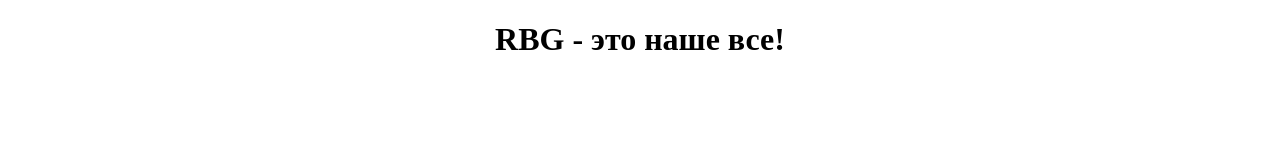
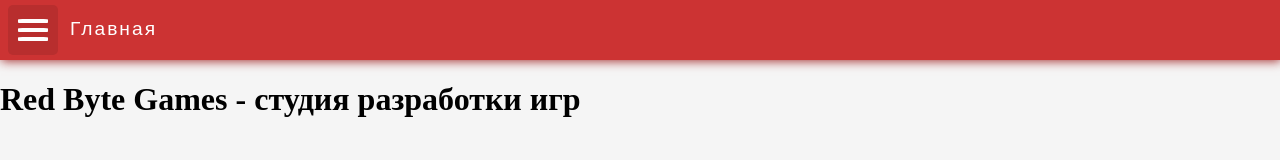
Before and after one commit to MrLikviduk/MrLikviduk.github.io, a plain HTML site: page index.html in a window 1280 px wide. Drawn offline with Linux system fonts and the light colour scheme.

Commit message:
development

```diff
--- a/index.html
+++ b/index.html
@@ -5,11 +5,36 @@
     <meta charset="UTF-8">
     <meta name="viewport" content="width=device-width, initial-scale=1.0">
     <meta http-equiv="X-UA-Compatible" content="ie=edge">
+    <link rel="stylesheet" href="style.css">
     <title>Red Byte Games - больше, чем игры</title>
 </head>
 
 <body>
-    <h1 style="text-align: center;">RBG - это наше все!</h1>
+    <header style="height: 60px">
+        <nav>
+            <div class="menu-button" id="btn">
+                <div class="burger-element el1"></div>
+                <div class="burger-element el2"></div>
+                <div class="burger-element el3"></div>
+            </div>
+            <div class="nav-label">Главная</div>
+        </nav>
+        <div class="nav-menu menu_is-open" id="menu">
+            <div style="height: 20px;"></div>
+            <a href="#"><div class="nav-element">Главная</div></a>
+            <a href="#"><div class="nav-element">О нас</div></a>
+            <a href="#"><div class="nav-element">Галерея</div></a>
+            <a href="#"><div class="nav-element">Контакты</div></a>
+        </div>
+    </header>
+    <script>
+        btn.addEventListener('click', function() {
+            menu.classList.toggle('menu_is-open');
+        })
+    </script>
+    <main>
+        <h1>Red Byte Games - студия разработки игр</h1>
+    </main>
 </body>
 
 </html>
--- /dev/null
+++ b/style.css
@@ -0,0 +1,70 @@
+body, html {
+    margin: 0;
+    background: whitesmoke;
+}
+a {
+    text-decoration: none;
+}
+nav {
+    width: 100vw;
+    height: 60px;
+    background: hsl(0, 60%, 50%);
+    position: fixed;
+    box-shadow: 1px 1px 10px hsl(0, 60%, 40%);
+    z-index: 100;
+}
+.menu-button {
+    width: 50px;
+    height: 50px;
+    margin: 5px 8px;
+    background: hsl(0, 60%, 45%);
+    border-radius: 10%;
+    position: relative;
+    cursor: pointer;
+}
+.burger-element {
+    height: 4px;
+    width: 30px;
+    border-radius: 15%;
+    background: white;
+    position: absolute;
+    left: 10px;
+}
+.burger-element.el1 {
+    top: 14px;
+}
+.burger-element.el2 {
+    top: 23px;
+}
+.burger-element.el3 {
+    top: 32px;
+}
+.nav-label {
+    display: inline-block;
+    color: white;
+    position: absolute;
+    left: 70px;
+    top: 18px;
+    font-family: SFUIRegular, sans-serif;
+    font-size: 1.2rem;
+    letter-spacing: 2px;
+}
+.nav-element {
+    color: white;
+    margin: 20px 30px;
+    font-size: 1.2rem;
+    letter-spacing: 1px;
+    font-family: SFUIRegular, sans-serif;
+}
+.nav-menu {
+    position: fixed;
+    top: 60px;
+    left: 0px;
+    width: 250px;
+    height: calc(100vh - 60px);
+    background: hsla(0, 60%, 50%, 0.98);
+    transition: .5s;
+}
+.menu_is-open {
+    left: -250px;
+}
```
